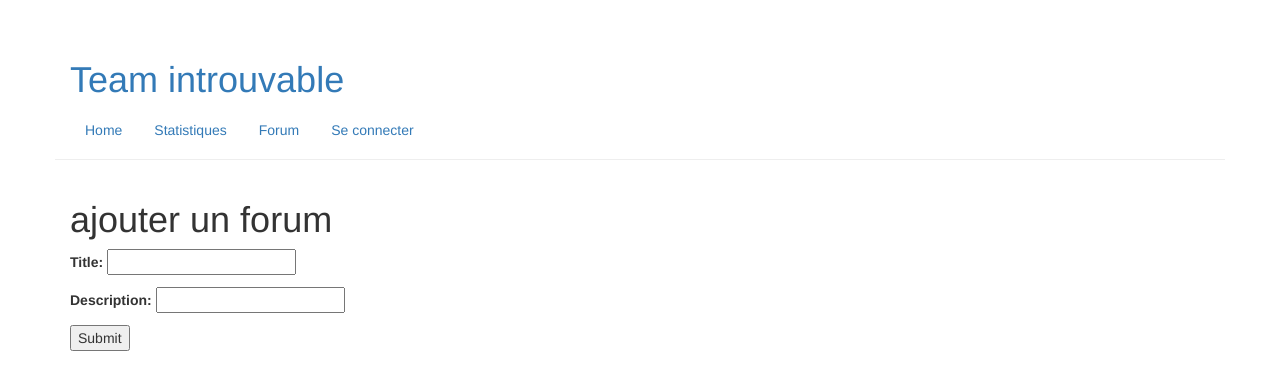
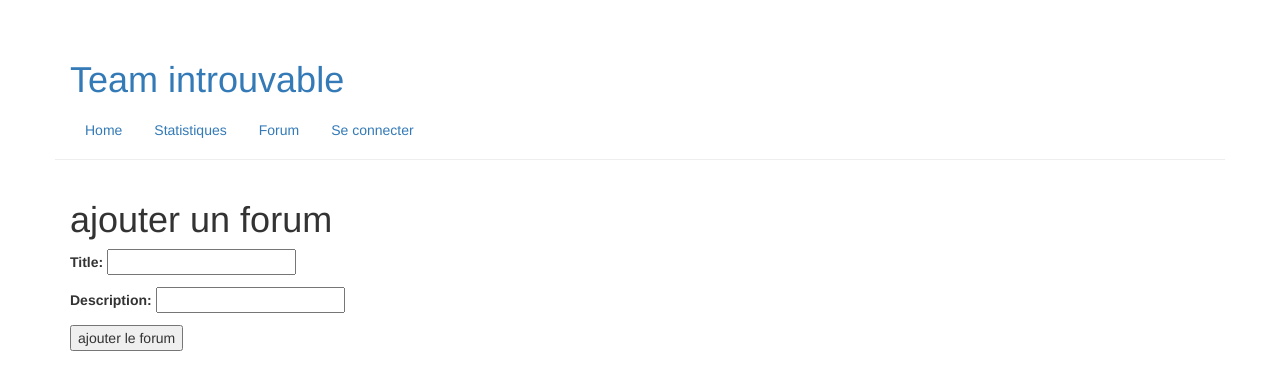
Before and after one commit to mioufoule/tf2-project, a Django app: page /siteTF2/forum/add/ in a window 1280 px wide. Shown: the top 390 px of the page. Run offline with Django 3.2, Linux system fonts and the light colour scheme; some libraries are stand-ins or nearby versions.

Commit message:
j'ai un peu avancé lol

```diff
--- a/siteTF2/forms.py
+++ b/siteTF2/forms.py
@@ -12,7 +12,7 @@ class ThreadForm(ModelForm):
     class Meta:
         model = Thread
         fields = '__all__'
-        exclude = ['forum']
+        exclude = ['forum', 'pub_date']
 
 
 class PostForm(ModelForm):
--- a/siteTF2/models.py
+++ b/siteTF2/models.py
@@ -26,7 +26,7 @@ class Thread(models.Model):
     forum = models.ForeignKey(Forum)
     title = models.CharField(max_length=60)
     content = models.TextField(max_length=10000)
-    pub_date = models.DateTimeField(auto_now_add=True)
+    pub_date = models.DateTimeField()
     def __unicode__(self):
         return self.title
 
--- a/siteTF2/templates/siteTF2/forumForm.html
+++ b/siteTF2/templates/siteTF2/ajouter.html
@@ -7,7 +7,7 @@
 <form action="" method="post">
   {% csrf_token %}
     {{ form.as_p }}
-  <input type="submit" value="Submit" />
+  <input type="submit" value="{{submit}}" />
 </form>
 
 {% endblock %}
--- a/siteTF2/urls.py
+++ b/siteTF2/urls.py
@@ -10,7 +10,10 @@ urlpatterns = [
     url(r'^$', views.index, name='index'),
     url(r'^forum/$', views.forum, name="forum"),
     url(r'^forum/(?P<forum_id>\d+)/$', views.thread, name="thread"),
-    url(r'^forum/(?P<forum_id>\d+)/thread/(?P<thread_id>\d+)/$', views.post, name="post"),
+    url(r'^forum/(?P<forum_id>\d+)/thread/(?P<thread_id>\d+)/post/$',
+        views.post, name="post"),
     # ajout d'entrées
     url(r'^forum/add/$', views.ajouterForum, name="ajouterForum"),
+    url(r'^forum/(?P<forum_id>\d+)/add/$', views.ajouterThread,
+        name="ajouterThread"),
 ]
--- a/siteTF2/views.py
+++ b/siteTF2/views.py
@@ -1,4 +1,4 @@
-#!/usr/bin/env python
+  #!/usr/bin/env python
 #-*- coding: utf-8 -*-
 
 from django.template import RequestContext
@@ -7,6 +7,8 @@ from django.http import HttpResponse, HttpResponseRedirect
 from django.core.urlresolvers import reverse
 from .models import *
 from .forms import *
+
+import datetime
 
 # renvoie la liste des news de l'accueil au template index.html
 def index(request):
@@ -18,8 +20,42 @@ def forum(request):
     forum_list = Forum.objects.all()
     return render(request, 'siteTF2/forum.html', locals())
 
+
+def thread(request, forum_id):
+
+    forum = Forum.objects.get(id = forum_id)
+    thread_list = Thread.objects.filter(forum=forum).values()
+    forum_title = forum.title
+    return render_to_response("siteTF2/thread.html", locals())
+    if request.method == 'POST':
+        form = PostForm(request.POST)
+        if form.is_valid():
+            thread = Post( thread = thread_info )
+            form = PostForm(request.POST, instance = thread )
+            form.save()
+            return HttpResponseRedirect(reverse('forum.views.post_dir',
+                                                args=(thread_id,)))
+    else:
+        form = PostForm()
+    return render_to_response("forum/post.html",
+                              {'post_list' : post_list,
+                               'thread_info' : thread_info,
+                               'form': form,},
+                              context_instance=RequestContext(request) )
+
+
+def post(request, forum_id, thread_id):
+    thread_info = Thread.objects.get(pk=thread_id)
+    post_list = Post.objects.filter( thread = thread_id )
+    return render_to_response("siteTF2/post.html",
+                              {'post_list' : post_list, 'thread_info' : thread_info,},
+                              context_instance=RequestContext(request) )
+
+
+
 def ajouterForum(request):
     titrePage = 'ajouter un forum'
+    submit = 'ajouter le forum'
     if request.method == 'POST': #  If the form has been submitted...
         form = ForumForm(request.POST) #  A form bound to the POST data
         if form.is_valid(): #  All validation rules pass
@@ -30,33 +66,23 @@ def ajouterForum(request):
             return HttpResponseRedirect(reverse('siteTF2:forum'))
     else:
         form = ForumForm() # An unbound form
-        return render(request, 'siteTF2/forumForm.html', locals())
+        return render(request, 'siteTF2/ajouter.html', locals())
 
 
-def thread(request, forum_id):
-    thread_list = Thread.objects.filter( id = forum_id ).values()
-    p = Forum.objects.get( id = forum_id )
-    forum_title = p.title
-    return render_to_response("siteTF2/thread.html", locals())
-    if request.method == 'POST':
-        form = PostForm(request.POST)
-        if form.is_valid():
-            thread = Post( thread = thread_info )
-            form = PostForm(request.POST, instance = thread )
-            form.save()
-            return HttpResponseRedirect(reverse('forum.views.post_dir', args=(thread_id,)))
+def ajouterThread(request, forum_id):
+    titrePage = 'ajouter un sujet'
+    submit = 'ajouter le sujet'
+    if request.method == 'POST': #  If the form has been submitted...
+        form = ThreadForm(request.POST) #  A form bound to the POST data
+        if form.is_valid(): #  All validation rules pass
+            thread = Thread()
+            thread.forum = Forum.objects.get(id=forum_id)
+            thread.title = form.cleaned_data['title']
+            thread.content = form.cleaned_data['content']
+            thread.pub_date = datetime.datetime.now()
+            thread.save()
+            return HttpResponseRedirect(reverse('siteTF2:thread',
+                                                args=(forum_id,)))
     else:
-        form = PostForm()
-    return render_to_response("forum/post.html",
-                              {'post_list' : post_list,
-                               'thread_info' : thread_info,
-                               'form': form,},
-                              context_instance=RequestContext(request) )
-
-
-def post(request, thread_id):
-    thread_info = Thread.objects.get(pk=thread_id)
-    post_list = Post.objects.filter( thread = thread_id )
-    return render_to_response("siteTF2/post.html",
-                              {'post_list' : post_list, 'thread_info' : thread_info,},
-                              context_instance=RequestContext(request) )
+        form = ThreadForm() # An unbound form
+        return render(request, 'siteTF2/ajouter.html', locals())
```
Also changed, not shown: siteTF2/templates/siteTF2/thread.html (+25 -18 lines).
